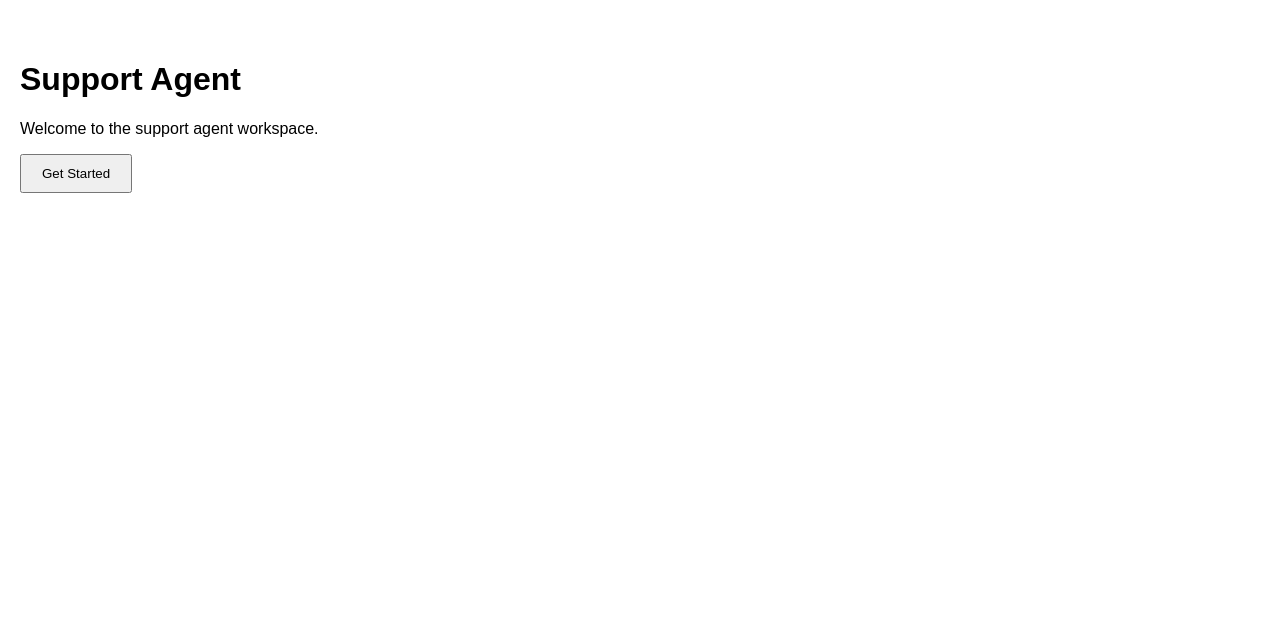
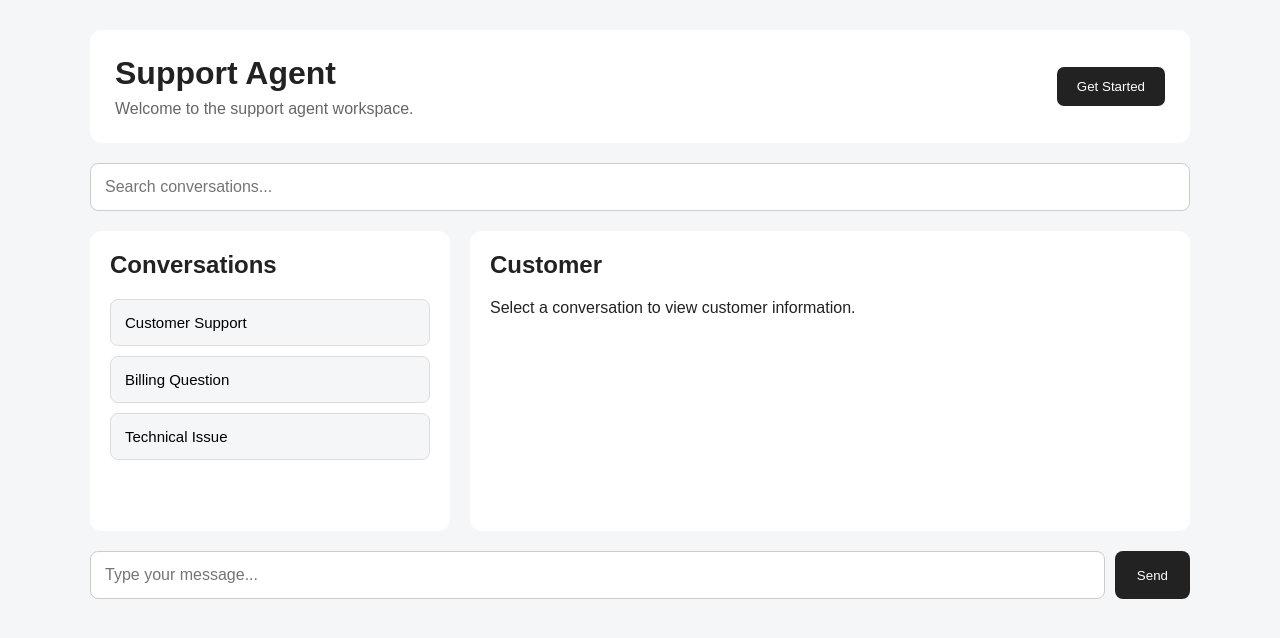
Before and after one commit to 1wickedfellow/support-agent-page, a plain HTML site: page index.html in a window 1280 px wide. Drawn offline with Linux system fonts and the light colour scheme.

Commit message:
Build support agent dashboard interface

```diff
--- a/css/style.css
+++ b/css/style.css
@@ -5,13 +5,154 @@
 body {
     margin: 0;
     font-family: Arial, sans-serif;
+    background: #f4f6f8;
+    color: #222;
 }
 
-main {
-    padding: 40px 20px;
+.support-agent {
+    width: 95%;
+    max-width: 1100px;
+    margin: 30px auto;
 }
 
-button {
-    padding: 10px 20px;
+
+/* Header */
+
+.header {
+    display: flex;
+    justify-content: space-between;
+    align-items: center;
+    padding: 25px;
+    background: white;
+    border-radius: 12px;
+    margin-bottom: 20px;
+}
+
+.header h1 {
+    margin: 0 0 8px;
+}
+
+.header p {
+    margin: 0;
+    color: #666;
+}
+
+#startButton {
+    padding: 12px 20px;
+    border: none;
+    border-radius: 7px;
+    background: #222;
+    color: white;
     cursor: pointer;
 }
+
+
+/* Search */
+
+.search-section {
+    margin-bottom: 20px;
+}
+
+#searchInput {
+    width: 100%;
+    padding: 14px;
+    border: 1px solid #ccc;
+    border-radius: 8px;
+    font-size: 16px;
+    outline: none;
+}
+
+
+/* Workspace */
+
+.workspace {
+    display: grid;
+    grid-template-columns: 1fr 2fr;
+    gap: 20px;
+}
+
+
+/* Panels */
+
+.conversation-panel,
+.customer-panel {
+    background: white;
+    padding: 20px;
+    border-radius: 12px;
+    min-height: 300px;
+}
+
+.conversation-panel h2,
+.customer-panel h2 {
+    margin-top: 0;
+}
+
+
+/* Conversations */
+
+.conversation {
+    display: block;
+    width: 100%;
+    margin-bottom: 10px;
+    padding: 14px;
+    text-align: left;
+    background: #f4f6f8;
+    border: 1px solid #ddd;
+    border-radius: 8px;
+    cursor: pointer;
+    font-size: 15px;
+}
+
+.conversation:hover {
+    background: #e9edf1;
+}
+
+
+/* Message area */
+
+.message-section {
+    display: flex;
+    gap: 10px;
+    margin-top: 20px;
+}
+
+#messageInput {
+    flex: 1;
+    padding: 14px;
+    border: 1px solid #ccc;
+    border-radius: 8px;
+    font-size: 16px;
+}
+
+#sendButton {
+    padding: 14px 22px;
+    border: none;
+    border-radius: 8px;
+    background: #222;
+    color: white;
+    cursor: pointer;
+}
+
+
+/* Mobile */
+
+@media (max-width: 700px) {
+
+    .header {
+        flex-direction: column;
+        align-items: flex-start;
+        gap: 15px;
+    }
+
+    .workspace {
+        grid-template-columns: 1fr;
+    }
+
+    .message-section {
+        flex-direction: column;
+    }
+
+    #sendButton {
+        width: 100%;
+    }
+}
--- a/index.html
+++ b/index.html
@@ -3,18 +3,107 @@
 <head>
     <meta charset="UTF-8">
     <meta name="viewport" content="width=device-width, initial-scale=1.0">
+
     <title>Support Agent</title>
+
     <link rel="stylesheet" href="css/style.css">
 </head>
 
 <body>
-    <main>
-        <h1>Support Agent</h1>
-        <p>Welcome to the support agent workspace.</p>
 
-        <button id="startButton">Get Started</button>
+    <main class="support-agent">
+
+        <!-- Header -->
+        <header class="header">
+            <div>
+                <h1>Support Agent</h1>
+                <p>Welcome to the support agent workspace.</p>
+            </div>
+
+            <button id="startButton">Get Started</button>
+        </header>
+
+
+        <!-- Search -->
+        <section class="search-section">
+            <input
+                type="text"
+                id="searchInput"
+                placeholder="Search conversations..."
+            >
+        </section>
+
+
+        <!-- Main workspace -->
+        <section class="workspace">
+
+            <!-- Conversations -->
+            <div class="conversation-panel">
+
+                <h2>Conversations</h2>
+
+                <div id="conversationList">
+
+                    <button
+                        class="conversation"
+                        data-customer="Customer Support"
+                    >
+                        Customer Support
+                    </button>
+
+                    <button
+                        class="conversation"
+                        data-customer="Billing Question"
+                    >
+                        Billing Question
+                    </button>
+
+                    <button
+                        class="conversation"
+                        data-customer="Technical Issue"
+                    >
+                        Technical Issue
+                    </button>
+
+                </div>
+
+            </div>
+
+
+            <!-- Customer -->
+            <div class="customer-panel">
+
+                <h2>Customer</h2>
+
+                <div id="customerInfo">
+                    <p>Select a conversation to view customer information.</p>
+                </div>
+
+            </div>
+
+        </section>
+
+
+        <!-- Message area -->
+        <section class="message-section">
+
+            <input
+                type="text"
+                id="messageInput"
+                placeholder="Type your message..."
+            >
+
+            <button id="sendButton">
+                Send
+            </button>
+
+        </section>
+
     </main>
 
+
+    <!-- JavaScript -->
     <script src="js/script.js"></script>
+
 </body>
 </html>
--- a/js/script.js
+++ b/js/script.js
@@ -1,5 +1,68 @@
+// Get the buttons and input fields
 const startButton = document.getElementById("startButton");
+const conversationButtons = document.querySelectorAll(".conversation");
+const customerInfo = document.getElementById("customerInfo");
+const sendButton = document.getElementById("sendButton");
+const messageInput = document.getElementById("messageInput");
+const searchInput = document.getElementById("searchInput");
 
+
+// Start button
 startButton.addEventListener("click", () => {
     alert("Support Agent started.");
 });
+
+
+// Conversation buttons
+conversationButtons.forEach((button) => {
+
+    button.addEventListener("click", () => {
+
+        const customer = button.dataset.customer;
+
+        customerInfo.innerHTML = `
+            <h3>${customer}</h3>
+            <p>You are viewing the ${customer} conversation.</p>
+        `;
+
+    });
+
+});
+
+
+// Send message
+sendButton.addEventListener("click", () => {
+
+    const message = messageInput.value.trim();
+
+    if (message === "") {
+        alert("Please type a message first.");
+        return;
+    }
+
+    alert("Message sent: " + message);
+
+    messageInput.value = "";
+
+});
+
+
+// Search conversations
+searchInput.addEventListener("input", () => {
+
+    const searchText = searchInput.value.toLowerCase();
+
+    conversationButtons.forEach((button) => {
+
+        const conversationName =
+            button.dataset.customer.toLowerCase();
+
+        if (conversationName.includes(searchText)) {
+            button.style.display = "block";
+        } else {
+            button.style.display = "none";
+        }
+
+    });
+
+});
```
